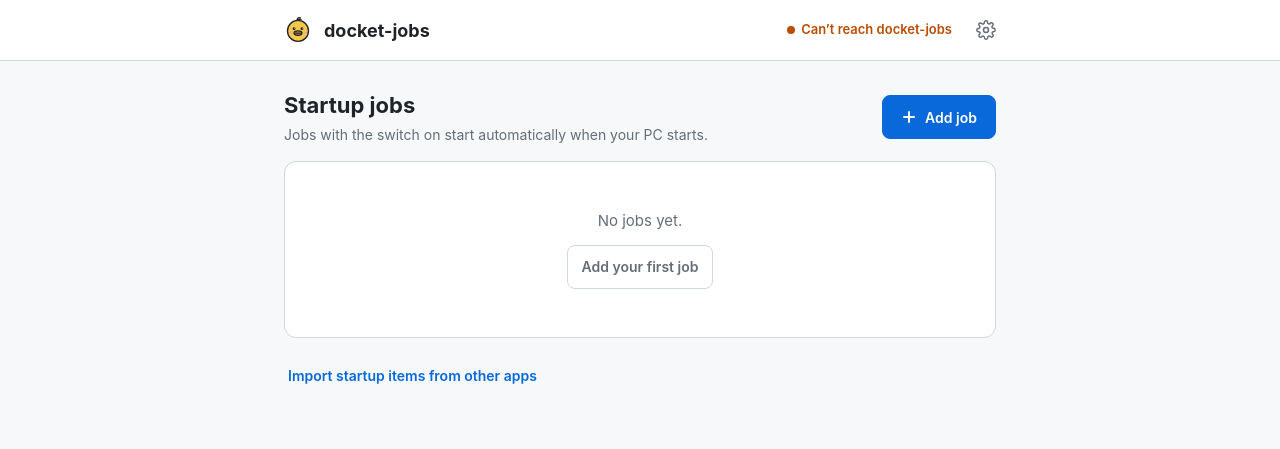
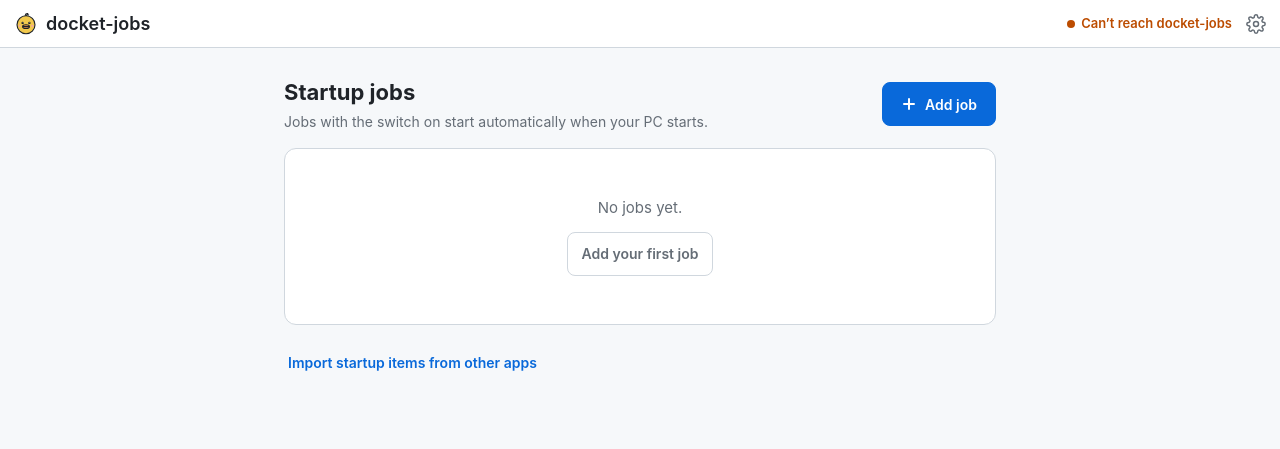
Before and after one commit to ruridev/docket-jobs, a website with bundled scripts: page web/index.html in a window 1280 px wide. Built offline with nearby package versions, Linux system fonts and the light colour scheme; no server answers.

Commit message:
Match the header to the docket portal
Co-Authored-By: Claude Opus 5.5 <noreply@anthropic.com>

```diff
--- a/web/index.html
+++ b/web/index.html
@@ -11,8 +11,8 @@
 </head>
 <body>
 <header class="topbar">
-  <div class="wrap topbar-inner">
-    <svg class="logo" width="28" height="28" viewBox="0 0 64 64" aria-hidden="true"><path d="M30 9q1-6 7-5M33 9q3-3 6-1"/><circle cx="32" cy="34" r="24" fill="#f2c94c"/><circle cx="23" cy="29" r="3.2" fill="#1f2328" stroke="none"/><circle cx="41" cy="29" r="3.2" fill="#1f2328" stroke="none"/><circle cx="24" cy="28" r="1" fill="#fff" stroke="none"/><circle cx="42" cy="28" r="1" fill="#fff" stroke="none"/><ellipse cx="32" cy="39" rx="9" ry="5" fill="#f2994a"/><path d="M24 39h16"/><circle cx="15" cy="37" r="3" fill="#f4a6a6" stroke="none"/><circle cx="49" cy="37" r="3" fill="#f4a6a6" stroke="none"/></svg>
+  <div class="topbar-inner">
+    <svg class="logo" width="24" height="24" viewBox="0 0 64 64" aria-hidden="true"><path d="M30 9q1-6 7-5M33 9q3-3 6-1"/><circle cx="32" cy="34" r="24" fill="#f2c94c"/><circle cx="23" cy="29" r="3.2" fill="#1f2328" stroke="none"/><circle cx="41" cy="29" r="3.2" fill="#1f2328" stroke="none"/><circle cx="24" cy="28" r="1" fill="#fff" stroke="none"/><circle cx="42" cy="28" r="1" fill="#fff" stroke="none"/><ellipse cx="32" cy="39" rx="9" ry="5" fill="#f2994a"/><path d="M24 39h16"/><circle cx="15" cy="37" r="3" fill="#f4a6a6" stroke="none"/><circle cx="49" cy="37" r="3" fill="#f4a6a6" stroke="none"/></svg>
     <a class="brand" href="#" data-action="home">docket-jobs</a>
     <span id="agentStatus" class="agent-status" role="status"><span class="label"></span></span>
     <button class="icon-btn" data-action="settings" data-i18n-label="settings">
--- a/web/style.css
+++ b/web/style.css
@@ -49,9 +49,10 @@ button { cursor: pointer; }
 @media (max-width: 480px) { .wrap { padding-left: 16px; padding-right: 16px; } }
 
 /* Top bar */
-.topbar { background: var(--surface); border-bottom: 1px solid var(--line); }
-.topbar-inner { display: flex; align-items: center; gap: 12px; padding-top: 8px; padding-bottom: 8px; padding-right: 12px; }
-.brand { flex: 1; font-size: 18px; font-weight: 700; color: var(--ink); text-decoration: none; }
+.topbar { height: 48px; background: var(--surface); border-bottom: 1px solid var(--line); }
+.topbar-inner { display: flex; align-items: center; gap: 8px; height: 100%; padding: 0 8px 0 14px; }
+.topbar .icon-btn { width: 32px; height: 32px; border-radius: 6px; }
+.brand { flex: 1; font-size: 18px; font-weight: 600; color: var(--ink); text-decoration: none; }
 /* Green "Active" normally; orange with a message when the agent can't be reached. */
 .agent-status { display: inline-flex; align-items: center; gap: 6px; min-height: 24px; font-size: 13px; font-weight: 600; color: var(--running); }
 .agent-status::before { content: ""; width: 8px; height: 8px; border-radius: 50%; background: currentColor; flex: none; }
```
